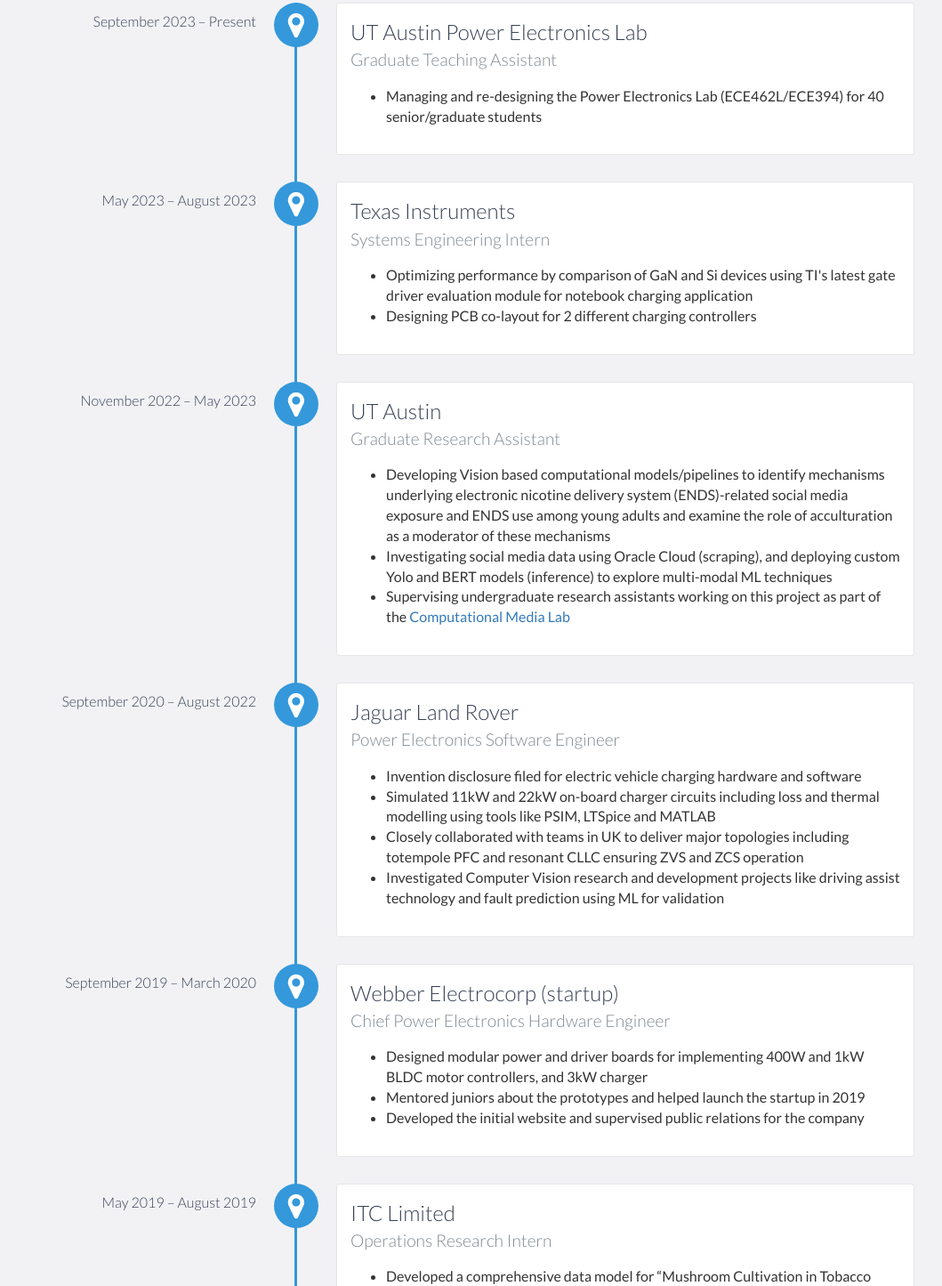
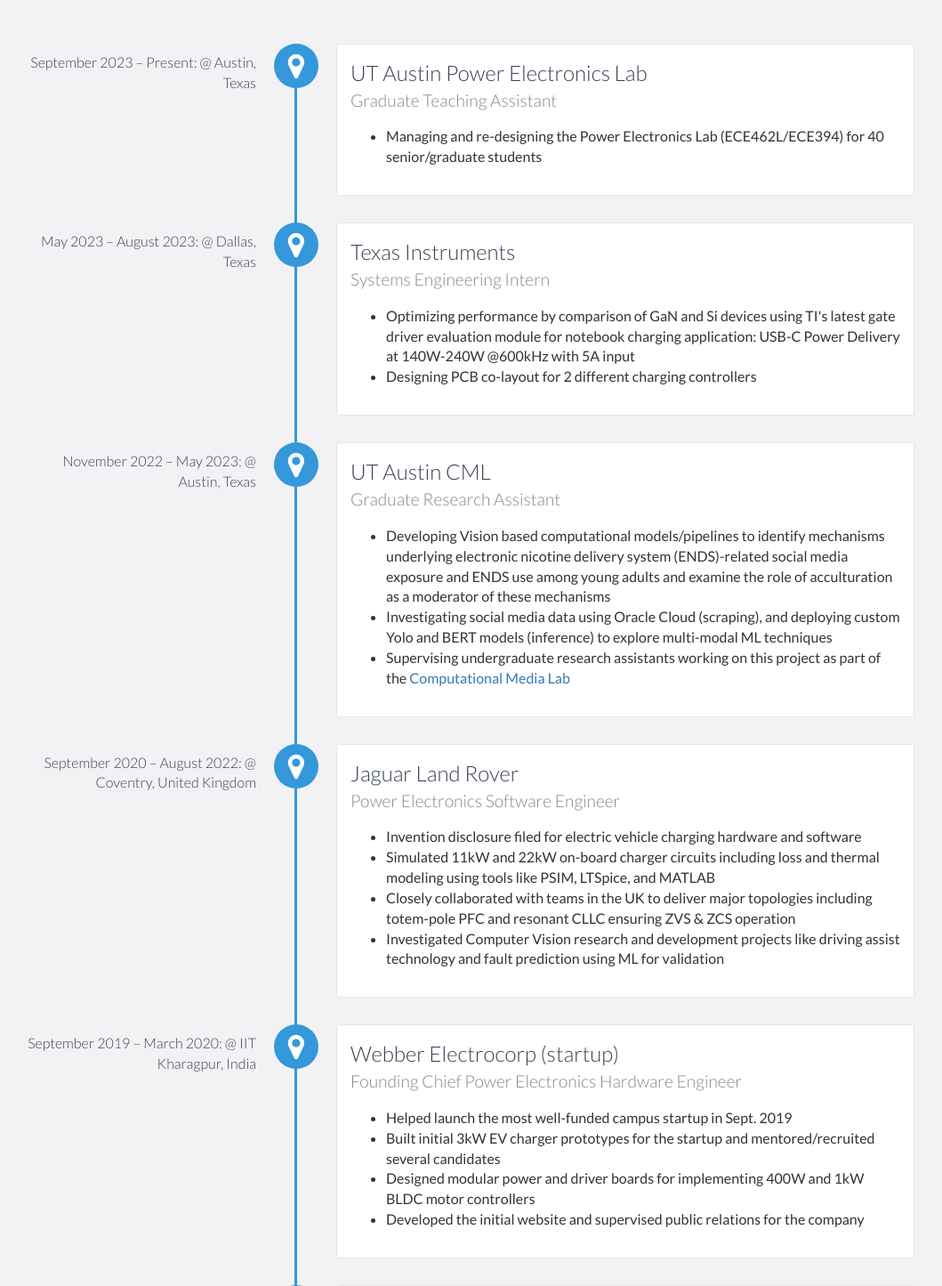
Before and after one commit to keshariS/my_portfolio, a website: page index.html in a window 1280 px wide. Shown: the part 1355-2800 px from the top of the page at 89% size, without its empty margins (112-1171 px from the left). Drawn offline with nearby package versions, Linux system fonts and the light colour scheme.

Commit message:
Update index.html

```diff
--- a/index.html
+++ b/index.html
@@ -49,7 +49,7 @@
     <div id="lead">
         <div id="lead-content">
             <h1>Shuvam Keshari</h1>
-            <h2>GTA/GRA & MS ECE @ UT Austin</h2>
+            <h2>GTA/GRA & MS ECE @ The University of Texas at Austin</h2>
             <a href="My_Resume_PE_sep23.pdf" class="btn-rounded-white">Download Resume (<b>Power Electronics</b>)</a>
 	    <a href="My_Resume_CompVis_sep23.pdf" class="btn-rounded-white">Download Resume (<b>Computer Vision</b>)</a>
         </div>
@@ -74,11 +74,11 @@
                 </div>
                 <div class="col-md-8">
                     <p>
-                        Hi, I'm Shuvam Keshari, a Graduate Teaching Assistant at the University of Texas at Austin currently pursuing my Master's in Electrical and Computer Engineering with a focus on Power Electronics and Computer Vision.
+                        Hi, I'm Shuvam Keshari, a Graduate Teaching Assistant at the University of Texas at Austin currently pursuing my Master's in Electrical and Computer Engineering with a focus on Power Electronics and Computer Vision.<br>
 
-I'm managing and re-designing the Power Electronics Lab (ECE462L/ECE394) for 40 senior/graduate students under the supervision of Dr. Brian Johnson. Previously, I was advised by Dr. Dhiraj Murthy and Dr. Anna Wilkinson on an ML project based on social media data.
+I'm managing and re-designing the Power Electronics Lab (ECE462L/ECE394) for 40 senior/graduate students under the supervision of Dr. Brian Johnson. Previously, I was advised by Dr. Dhiraj Murthy and Dr. Anna Wilkinson on an ML project based on social media data.<br>
 
-Prior to joining UT, I had been implementing my expertise in these fields in developing really cool cars as an employee of Jaguar Land Rover since 2020. I aspire to use my skillset to develop products that realize my vision of a greener tomorrow through sustainable transportation where autonomous and connected cars are a common sight. I dream of humanity reaching a type II Kardashev civilization soon where a Matrioshka brain would possibly become a reality!
+Prior to joining UT, I had been implementing my expertise in these fields in developing really cool cars as an employee of Jaguar Land Rover since 2020. I aspire to use my skillset to develop products that realize my vision of a greener tomorrow through sustainable transportation where autonomous and connected cars are a common sight. I dream of humanity reaching a type II Kardashev civilization soon where a Matrioshka brain would possibly become a reality!<br>
 
 I hope you can learn a little more about me here. Please feel free to reach out to me with any additional questions that you might have!
                     </p>
@@ -91,7 +91,7 @@
     <div id="experience" class="background-alt">
         <h2 class="heading">Industry & Research Experience</h2>
         <div id="experience-timeline">
-            <div data-date="September 2023 – Present">
+            <div data-date="September 2023 – Present: @ Austin, Texas">
                 <h3>UT Austin Power Electronics Lab</h3>
                 <h4>Graduate Teaching Assistant</h4>
                 <ul>
@@ -99,17 +99,17 @@
 		</ul>
             </div>
 
-	    <div data-date="May 2023 – August 2023">
+	    <div data-date="May 2023 – August 2023: @ Dallas, Texas">
                 <h3>Texas Instruments</h3>
                 <h4>Systems Engineering Intern</h4>
                 <ul>
-			<li>Optimizing performance by comparison of GaN and Si devices using TI's latest gate driver evaluation module for notebook charging application</li>
+			<li>Optimizing performance by comparison of GaN and Si devices using TI's latest gate driver evaluation module for notebook charging application: USB-C Power Delivery at 140W-240W @600kHz with 5A input</li>
 			<li>Designing PCB co-layout for 2 different charging controllers</li>
 		</ul>
             </div>
 
-	    <div data-date="November 2022 – May 2023">
-                <h3>UT Austin</h3>
+	    <div data-date="November 2022 – May 2023: @ Austin, Texas">
+                <h3>UT Austin CML</h3>
                 <h4>Graduate Research Assistant</h4>
                 <ul>
 			<li>Developing Vision based computational models/pipelines to identify mechanisms underlying electronic nicotine delivery system (ENDS)-related social media exposure and ENDS use among young adults and examine the role of acculturation as a moderator of these mechanisms</li>
@@ -118,29 +118,30 @@
 		</ul>
             </div>
 
-	    <div data-date="September 2020 – August 2022">
+	    <div data-date="September 2020 – August 2022: @ Coventry, United Kingdom">
                 <h3>Jaguar Land Rover</h3>
                 <h4>Power Electronics Software Engineer</h4>
                 <ul>
 			<li>Invention disclosure filed for electric vehicle charging hardware and software</li>
-			<li>Simulated 11kW and 22kW on-board charger circuits including loss and thermal modelling using tools like PSIM, LTSpice and MATLAB</li>
-			<li>Closely collaborated with teams in UK to deliver major topologies including totempole PFC and resonant CLLC ensuring ZVS and ZCS operation</li>
+			<li>Simulated 11kW and 22kW on-board charger circuits including loss and thermal modeling using tools like PSIM, LTSpice, and MATLAB</li>
+			<li>Closely collaborated with teams in the UK to deliver major topologies including totem-pole PFC and resonant CLLC ensuring ZVS & ZCS operation</li>
 			<li>Investigated Computer Vision research and development projects like driving assist technology and fault prediction using ML for validation</li>
 		</ul>
             </div>
 
 
-	    <div data-date="September 2019 – March 2020">
+	    <div data-date="September 2019 – March 2020: @ IIT Kharagpur, India">
                 <h3>Webber Electrocorp (startup)</h3>
-                <h4>Chief Power Electronics Hardware Engineer</h4>
+                <h4>Founding Chief Power Electronics Hardware Engineer</h4>
                 <ul>
-			<li>Designed modular power and driver boards for implementing 400W and 1kW BLDC motor controllers, and 3kW charger</li>
-			<li>Mentored juniors about the prototypes and helped launch the startup in 2019</li>
+			<li>Helped launch the most well-funded campus startup in Sept. 2019</li>
+			<li>Built initial 3kW EV charger prototypes for the startup and mentored/recruited several candidates</li>
+			<li>Designed modular power and driver boards for implementing 400W and 1kW BLDC motor controllers</li>
 			<li>Developed the initial website and supervised public relations for the company</li>
 		</ul>
             </div>
 
-            <div data-date="May 2019 – August 2019">
+            <div data-date="May 2019 – August 2019: @ Mysuru, India">
                 <h3>ITC Limited</h3>
                 <h4>Operations Research Intern</h4>
 		<ul>
@@ -194,13 +195,13 @@
                     Power Electronics Team Head @ Electric Vehicle Group: Developed an EV in house. <a href="https://kgpchronicle.iitkgp.ac.in/deshla-hits-the-road/">[Read] </a><a href="https://youtu.be/qWIifaCl3NM">[Watch]</a>
                 </li>
 		    <li>
-			    PCB Designer @ Skytex, Supervisor: Dr. Subrahmanyam Saderla: Designed the PCB for the wireless communication module of an Unmanned Aerial Vehicle at IIT Kanpur
+			    PCB Designer @ <a href="https://theskytex.com/">Skytex</a>, Supervisor: Dr. Subrahmanyam Saderla: Designed the PCB for the wireless communication module of an Unmanned Aerial Vehicle at IIT Kanpur
 		    </li>
                 <li>
                     Associate Embedded Engineer @ Alive Home: Debugged and validated ioT Smart Switch Modules
                 </li>
                 <li>
-                    Astroclub Sub-Head @ <a href="https://wiki.metakgp.org/w/Space_Technology_Students%27_Society#:~:text=Space%20Technology%20Student%20Society%20(spAts,(ISRO)%20at%20IIT%20Kharagpur.">Space Technology Student’s Society</a>: Chief editor for 'Moonwalk' and Manager of Space Technology Awareness Camp in Eastern India
+                    Space Club Lead @ <a href="https://spats.co.in/">Space Technology Student’s Society</a>: Chief editor for 'Moonwalk' and Manager of Space Technology Awareness Camp in Eastern India
                 </li>
             </ul>
         </div>
```
